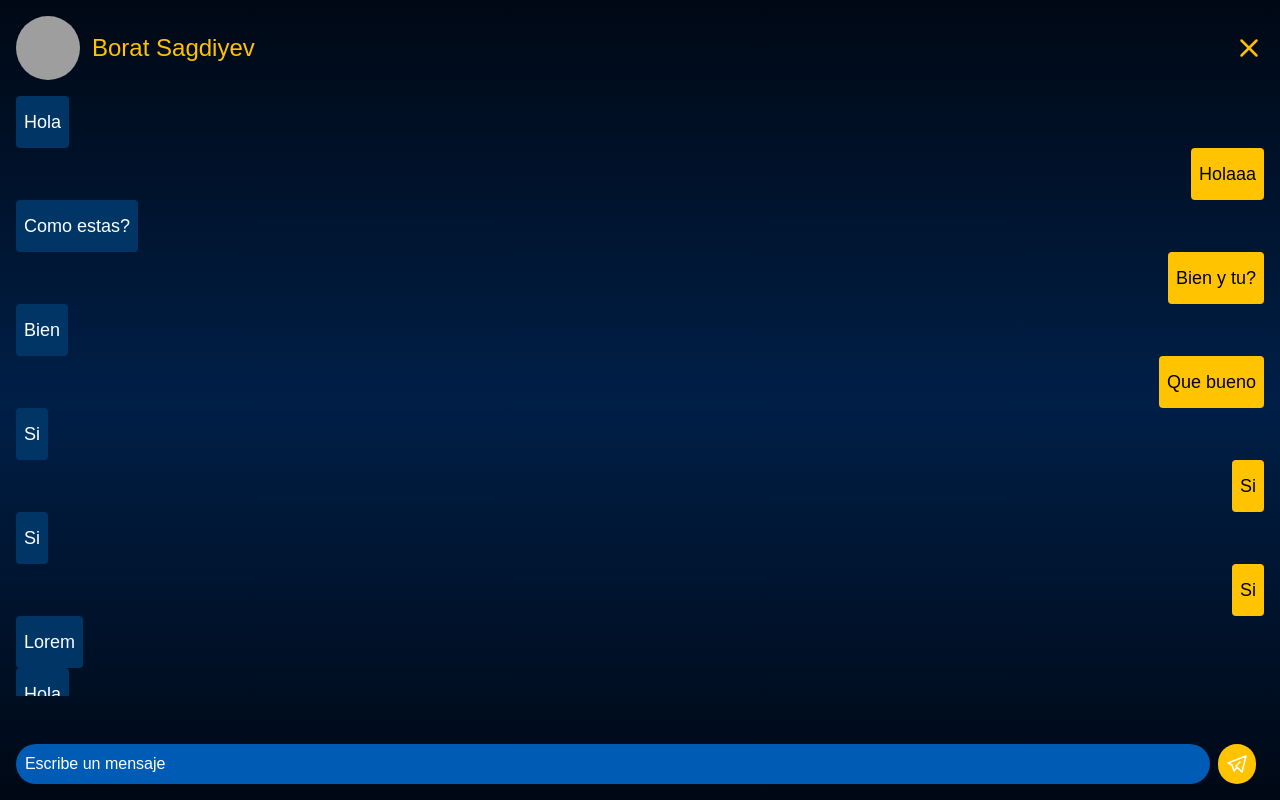
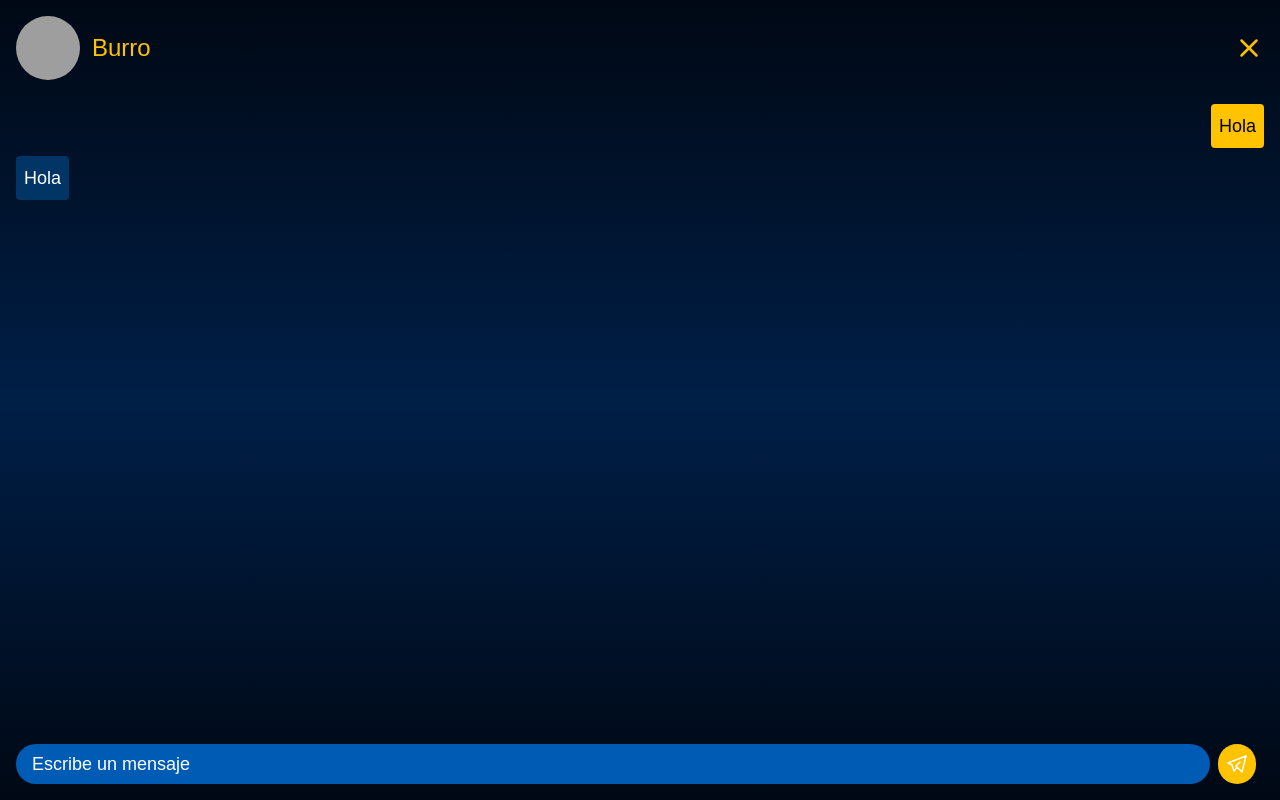
Before and after one commit to Bodoque-dios/CineConnect, a React (Vite) app: page /chat/1 in a window 1280 px wide. Built offline with nearby package versions, Linux system fonts and the light colour scheme; grey boxes are pictures that could not be loaded; a web font is replaced by a local one.

Commit message:
changes, not working

```diff
--- a/src/chat/Chat.jsx
+++ b/src/chat/Chat.jsx
@@ -1,26 +1,98 @@
 import { useParams } from "react-router-dom";
+import { useEffect, useState } from "react";
+import { Link } from "react-router-dom";
 
-/**
- *
- * FALTA TERMINAR ESTO Y HACERLO DINAMICO
- *
- */
+const burro = {
+  1: "¿Puedo decirte algo? ¡Qué increíble reacción ante tal situación! Fantástico.",
+  2: {
+    2: "Claro, hablaba contigo. -",
+    3: "Oye, estuviste enorme. Esos cuates me querían como burro de carga, pero llegaste así ¡bam! patitas pa que las quiero. Se jueron de volada. Fue muy chistoso verlos correr. -",
+  },
+  3: {
+    4: "Que chido ser libre -",
+    5: "Es que… -",
+    6: "Yo no tengo amigos. -",
+    7: "Y no pienso ir al bosque yo solito. -",
+    8: "Hey tengo una ideota. -",
+    9: "Me quedaré contigo. -",
+    10: "Tu eres verdederamente una máquina de pelea. Haremos tronar a cualquiera. -",
+  },
+  4: {
+    11: "Guau, eso sí que asusta. Y si el rugido no funciona, tu mal aliento seguro los desmaya. Necesitas unas pastillitas de menta, porque el hocico te apesta. -",
+    12: "Tan grueso el tufo como cuando me eché unas fresas podridas -",
+    13: "¡No, hombre! Pa inflar un zepelín con los gases que me salieron por detrás -",
+  },
+  5: {
+    14: "Te diré por qué. -",
+    15: "Porque estoy solito, no hay nadie aquí a mi lado. No habrá problemas hoy. De mí ya se han burlado. Amigos debes tener. -",
+  },
+  6: "¡Wow! Solo un amigo dice la verdad tan cruda -",
+  7: "¿Eres…...muy alto? -",
+  8: "Nones -",
+  9: {
+    19: "¿De veritas, de veritas? -",
+    20: "Hasta me caes bien. ¿Cómo te llamas? -",
+  },
+  10: {
+    21: "¡Shrek! -",
+    22: "¿Sabes que me gusta de ti, Shrek? Que eres de los cuates a los que les vale un comino lo que los demás piensen de ti. Eso es chido. Mis respetos. Eres una buena bestia. -",
+    23: "Blee mira eso. Quien querría vivir en ese cuchitril. -",
+  },
+  11: {
+    24: "¡Oh, es adorable y hermoso! Eres un gran decorador…lo que alguien con talento puede hacer con poco presupuesto. -",
+    25: "¡Oh, qué linda piedra! Un detalle soberbio. -",
+    26: "¿Cuidado con el ogro? ¿No creo que tengas muchos amigos o sí? -",
+  },
+  12: {
+    27: "Ah, a mí también, es otra cosa que tenemos en común. Odio cuando alguien está dando lata. Le echas las indirectas y como no entiende pues no se va. Y luego el silencio a poco no",
+    28: "¿Puedo quedarme?",
+  },
+};
 
 const Chat = () => {
   // useParams hook from React Router is used to access the parameters in the URL
   const { id } = useParams();
+  const [messages, setMessages] = useState([
+    { mensaje: "Hola", wasSent: true },
+    { mensaje: "Hola", wasSent: false },
+  ]);
+  const [messageIndex, setMessageIndex] = useState(1);
+  const addmesage = (message, wasSent = true) => {
+    console.log(messages);
+    setMessages([...messages, { mensaje: message, wasSent: wasSent }]);
+  };
+  const response = () => {
+    const mymessages = burro[messageIndex];
+    if (mymessages instanceof String) {
+      addmesage(mymessages);
+    } else if (mymessages instanceof Object) {
+      const keys = Object.keys(mymessages);
+      let delay = 0;
+      for (let i = 0; i < keys.length; i++) {
+        addmesage(mymessages[i], false);
+      }
+    }
+    setMessageIndex(messageIndex + 1);
+    console.log(mymessages);
+  };
+
+  useEffect(() => {
+
+    setInterval(() => {response();}, 1000);
+  }, []);
 
   return (
     <div className="relative h-screen max-h-screen w-full overflow-hidden bg-gradient-to-b from-primary-950 via-primary-900  to-primary-950 font-libre">
       <div className="flex items-center justify-between">
         <div className="m-4 flex items-center">
           <img
-            src="https://upload.wikimedia.org/wikipedia/commons/thumb/7/7e/Borat_in_Cologne.jpg/480px-Borat_in_Cologne.jpg"
+            src="https://i.pinimg.com/474x/f7/22/04/f722041ef4eac98c9ece0d19a3289f2f.jpg"
             alt=""
             className="h-16 w-16 rounded-full"
           />
-          <h1 className="pl-3 text-2xl text-naranjo">Borat Sagdiyev</h1>
+          <h1 className="pl-3 text-2xl text-naranjo">Burro</h1>
         </div>
+        <Link to="/chat">
           <svg
             xmlns="http://www.w3.org/2000/svg"
             className="icon-tabler-x m-4"
@@ -37,37 +109,67 @@ const Chat = () => {
             <path d="M18 6l-12 12" />
             <path d="M6 6l12 12" />
           </svg>
-      </div>
-      <div className="grid max-h-[75vh] w-screen overflow-hidden overflow-y-auto text-lg ">
-        <Mensaje wasSent={true} mensaje="Hola" />
-        <Mensaje wasSent={false} mensaje="Holaaa" />
-        <Mensaje wasSent={true} mensaje="Como estas?" />
-        <Mensaje wasSent={false} mensaje="Bien y tu?" />
-        <Mensaje wasSent={true} mensaje="Bien" />
-        <Mensaje wasSent={false} mensaje="Que bueno" />
-        <Mensaje wasSent={true} mensaje="Si" />
-        <Mensaje wasSent={false} mensaje="Si" />
-        <Mensaje wasSent={true} mensaje="Si" />
-        <Mensaje wasSent={false} mensaje="Si" />
-        <Mensaje wasSent={true} mensaje="Lorem" />
-        <Mensaje wasSent={true} mensaje="Hola" />
-        <Mensaje wasSent={false} mensaje="Holaaa" />
-        <Mensaje wasSent={true} mensaje="Como estas?" />
-        <Mensaje wasSent={false} mensaje="Bien y tu?" />
-        <Mensaje wasSent={true} mensaje="Lorem" />
-        <Mensaje wasSent={true} mensaje="Hola" />
-        <Mensaje wasSent={false} mensaje="Holaaa" />
-        <Mensaje wasSent={true} mensaje="Como estas?" />
-        <Mensaje wasSent={false} mensaje="Bien y tu?" />
+        </Link>
       </div>
 
-      <div className="z-20 flex w-full items-center justify-center px-4 mt-10">
+      <ChatBox messages={messages} />
+
+      <ChatInput addmessage={addmesage}  response={response}/>
+    </div>
+  );
+};
+
+function Mensaje({ wasSent, mensaje }) {
+  if (!wasSent) {
+    return (
+      <div className="ml-4 mt-2 h-fit  w-fit rounded bg-azul p-2 py-2 text-white">
+        {mensaje}
+      </div>
+    );
+  } else {
+    return (
+      <div className="mr-4 mt-2 h-fit w-fit self-end rounded bg-naranjo p-2 py-2">
+        {mensaje}
+      </div>
+    );
+  }
+}
+
+function ChatBox({ messages }) {
+  return (
+    <div className="flex min-h-[75vh] w-screen flex-col overflow-hidden overflow-y-auto text-lg ">
+      {messages.map((message, key) => {
+        return <Mensaje key={key} {...message} />;
+      })}
+    </div>
+  );
+}
+
+function ChatInput({ addmessage, response }) {
+  const handleSubmmit = (e) => {
+    e.preventDefault();
+    const message = e.target[0].value;
+
+    if (message !== "") {
+      addmessage(message);
+      e.target[0].value = "";
+    }
+    response()
+
+  };
+
+
+  return (
+    <form
+      className="z-20 mt-10 flex w-full items-center justify-center px-4"
+      onSubmit={handleSubmmit}
+    >
       <input
         type="text"
-          className="h-10 w-full rounded-full bg-midnight-blue-700 placeholder-white "
-          placeholder="  Escribe un mensaje"
+        className="h-10 w-full rounded-full bg-midnight-blue-700 pl-4 text-lg text-white placeholder-white"
+        placeholder="Escribe un mensaje"
       />
-        <button className="h-10 w-10 m-2 rounded-full bg-naranjo flex justify-center items-center">
+      <button className="m-2 flex h-10 w-10 items-center justify-center rounded-full bg-naranjo">
         <svg
           xmlns="http://www.w3.org/2000/svg"
           className="icon icon-tabler icon-tabler-brand-telegram"
@@ -84,29 +186,32 @@ const Chat = () => {
           <path d="M15 10l-4 4l6 6l4 -16l-18 7l4 2l2 6l3 -4" />
         </svg>
       </button>
-      </div>
-    </div>
+    </form>
   );
+}
+
+const shrek = {
+  1: "¿Estás hablando con... migo? -",
+  2: "Genial, que gusto",
+  3: "Ahora, ¿por qué no te vas a celebrar tu libertad con tus amigos?-",
+  4: "WAAAAAAAAA",
+  5: "¡Por que esta siguiéndome!",
+  6: {
+    "15s": "¡YA DEJA DE CANTAR!",
+    "16s": "Ahora entiendo por qué no tienes amigos. -",
+  },
+  7: {
+    "16s2": "Escucha, pequeño burro ¡Mirame bien! -",
+    "16s3": "¿Ya viste que soy? -",
+  },
+  8: {
+    "18s": "Noooooooooooo, ¡Soy un ogro!. -",
+    "18s2": "Si te portas mal, el ogro te va a comer, ¿Eso no te molesta?",
+  },
+  9: "¿Deveras? -",
+  10: "ehhh, Shrek -",
+  11: "Ese cuchitril es mi hogar",
+  12: "Me gusta mi privacidad",
 };
 
-function Mensaje({ wasSent, mensaje }) {
-  if (wasSent) {
-    return (
-      <div className="ml-4 w-fit rounded bg-azul p-2 py-3 text-white">
-        {mensaje}
-      </div>
-    );
-  } else {
-    return (
-      <div className="mr-4 w-fit justify-self-end rounded bg-naranjo p-2 py-3">
-        {mensaje}
-      </div>
-    );
-  }
-}
-
-function Write({ callback }) {
-  return <div className="w-full bg-white"></div>;
-}
-
 export default Chat;
--- a/src/chat/Inbox.jsx
+++ b/src/chat/Inbox.jsx
@@ -1,6 +1,8 @@
-import{ useState } from "react";
+import { useState } from "react";
+import { Link } from "react-router-dom";
 
 export default function Inbox() {
+  const [id, setId] = useState("1");
   return (
     <>
       {/* esto deberia ser como un link o algo eso del header*/}
@@ -12,45 +14,37 @@ export default function Inbox() {
         </div>
 
         <section id="Chats" className="flex flex-col">
-          <ChatBox />
-          <ChatBox />
-          <ChatBox />
-          <ChatBox />
-          <ChatBox />
-          <ChatBox />
-          <ChatBox />
-          <ChatBox />
-
-
+          <ChatBox id={id} />
         </section>
       </div>
     </>
   );
 }
 
-function ChatBox() {
-
+function ChatBox({ id }) {
   const [mensajes, setMensajes] = useState([]);
 
   return (
     <>
+      <Link to={`/chat/${id}`}>
         <div className="m-4 flex items-center justify-between rounded-2xl bg-white/5 p-3">
           <div className="flex items-center">
             <img
-            src="https://i1.sndcdn.com/artworks-zyYqA8D0BdfuyH28-WeeHrw-t500x500.jpg"
+              src="https://i.pinimg.com/474x/f7/22/04/f722041ef4eac98c9ece0d19a3289f2f.jpg"
               alt=""
               className="mr-4 h-20 w-20 rounded-full"
             />
             <div>
-            <h2 className="text-xl text-naranjo">Borat Sagdiyev</h2>
+              <h2 className="text-xl text-naranjo">Burro</h2>
               <h3 className="text-md text-naranjo">Mensaje</h3>
             </div>
           </div>
 
-        <div className="text-naranjo bg-red-500 rounded-full w-8 h-8  flex justify-center items-center">
+          <div className="flex h-8 w-8 items-center justify-center  rounded-full bg-red-500 text-naranjo">
             <h3 className="font-bold">+2</h3>
           </div>
         </div>
+      </Link>
     </>
   );
 }
--- /dev/null
+++ b/src/chat/responses.js
@@ -0,0 +1,72 @@
+const shrek = {
+  1: "¿Estás hablando con... migo? -",
+  2: "Genial, que gusto",
+  3: "Ahora, ¿por qué no te vas a celebrar tu libertad con tus amigos?-",
+  4: "WAAAAAAAAA",
+  5: "¡Por que esta siguiéndome!",
+ 6: {
+    "15s": "¡YA DEJA DE CANTAR!",
+    "16s": "Ahora entiendo por qué no tienes amigos. -",
+  },
+  7: {
+    "16s2": "Escucha, pequeño burro ¡Mirame bien! -",
+    "16s3": "¿Ya viste que soy? -",
+  },
+  8: {
+    "18s": "Noooooooooooo, ¡Soy un ogro!. -",
+    "18s2": "Si te portas mal, el ogro te va a comer, ¿Eso no te molesta?",
+  },
+  9: "¿Deveras? -",
+  10: "ehhh, Shrek -",
+  11: "Ese cuchitril es mi hogar",
+  12: "Me gusta mi privacidad",
+};
+
+const burro = {
+  1: "¿Puedo decirte algo? ¡Qué increíble reacción ante tal situación! Fantástico. -",
+  2: {
+    2: "Claro, hablaba contigo. -",
+    3: "Oye, estuviste enorme. Esos cuates me querían como burro de carga, pero llegaste así ¡bam! patitas pa que las quiero. Se jueron de volada. Fue muy chistoso verlos correr. -",
+  },
+  3: {
+    4: "Que chido ser libre -",
+    5: "Es que… -",
+    6: "Yo no tengo amigos. -",
+    7: "Y no pienso ir al bosque yo solito. -",
+    8: "Hey tengo una ideota. -",
+    9: "Me quedaré contigo. -",
+    10: "Tu eres verdederamente una máquina de pelea. Haremos tronar a cualquiera. -",
+  },
+  4: {
+    11: "Guau, eso sí que asusta. Y si el rugido no funciona, tu mal aliento seguro los desmaya. Necesitas unas pastillitas de menta, porque el hocico te apesta. -",
+    12: "Tan grueso el tufo como cuando me eché unas fresas podridas -",
+    13: "¡No, hombre! Pa inflar un zepelín con los gases que me salieron por detrás -",
+  },
+  5: {
+    14: "Te diré por qué. -",
+    15: "Porque estoy solito, no hay nadie aquí a mi lado. No habrá problemas hoy. De mí ya se han burlado. Amigos debes tener. -",
+  },
+  6: "¡Wow! Solo un amigo dice la verdad tan cruda -",
+  7: "¿Eres…...muy alto? -",
+  8: "Nones -",
+  9: {
+    19: "¿De veritas, de veritas? -",
+    20: "Hasta me caes bien. ¿Cómo te llamas? -",
+  },
+  10: {
+    21: "¡Shrek! -",
+    22: "¿Sabes que me gusta de ti, Shrek? Que eres de los cuates a los que les vale un comino lo que los demás piensen de ti. Eso es chido. Mis respetos. Eres una buena bestia. -",
+    23: "Blee mira eso. Quien querría vivir en ese cuchitril. -",
+  },
+  11: {
+    24: "¡Oh, es adorable y hermoso! Eres un gran decorador…lo que alguien con talento puede hacer con poco presupuesto. -",
+    25: "¡Oh, qué linda piedra! Un detalle soberbio. -",
+    26: "¿Cuidado con el ogro? ¿No creo que tengas muchos amigos o sí? -",
+  },
+  12: {
+    27: "Ah, a mí también, es otra cosa que tenemos en común. Odio cuando alguien está dando lata. Le echas las indirectas y como no entiende pues no se va. Y luego el silencio a poco no",
+    28: "¿Puedo quedarme?",
+  },
+};
+
+module.exports = {shrek, burro};
```
Lines whose indentation alone changed are shown as unchanged.
